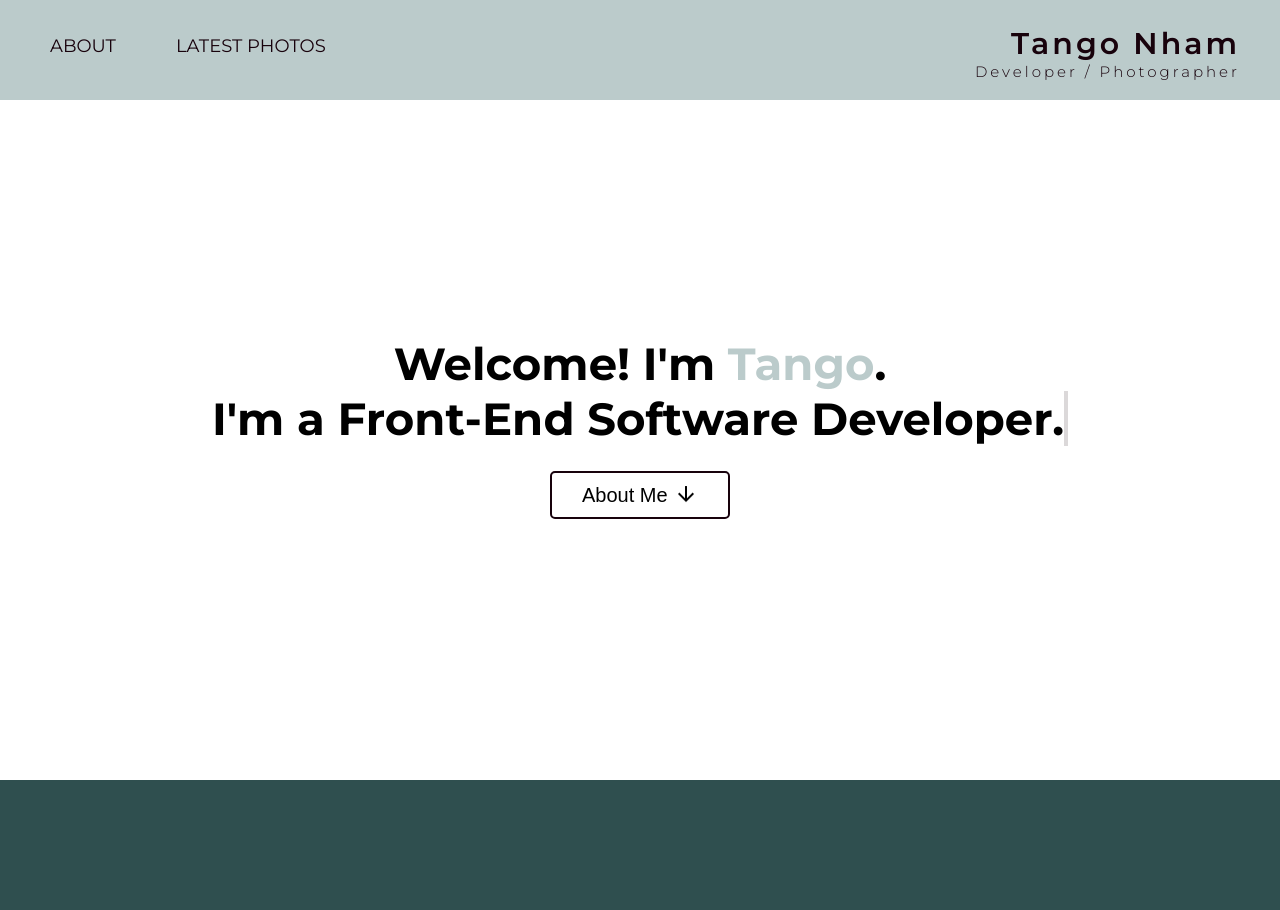
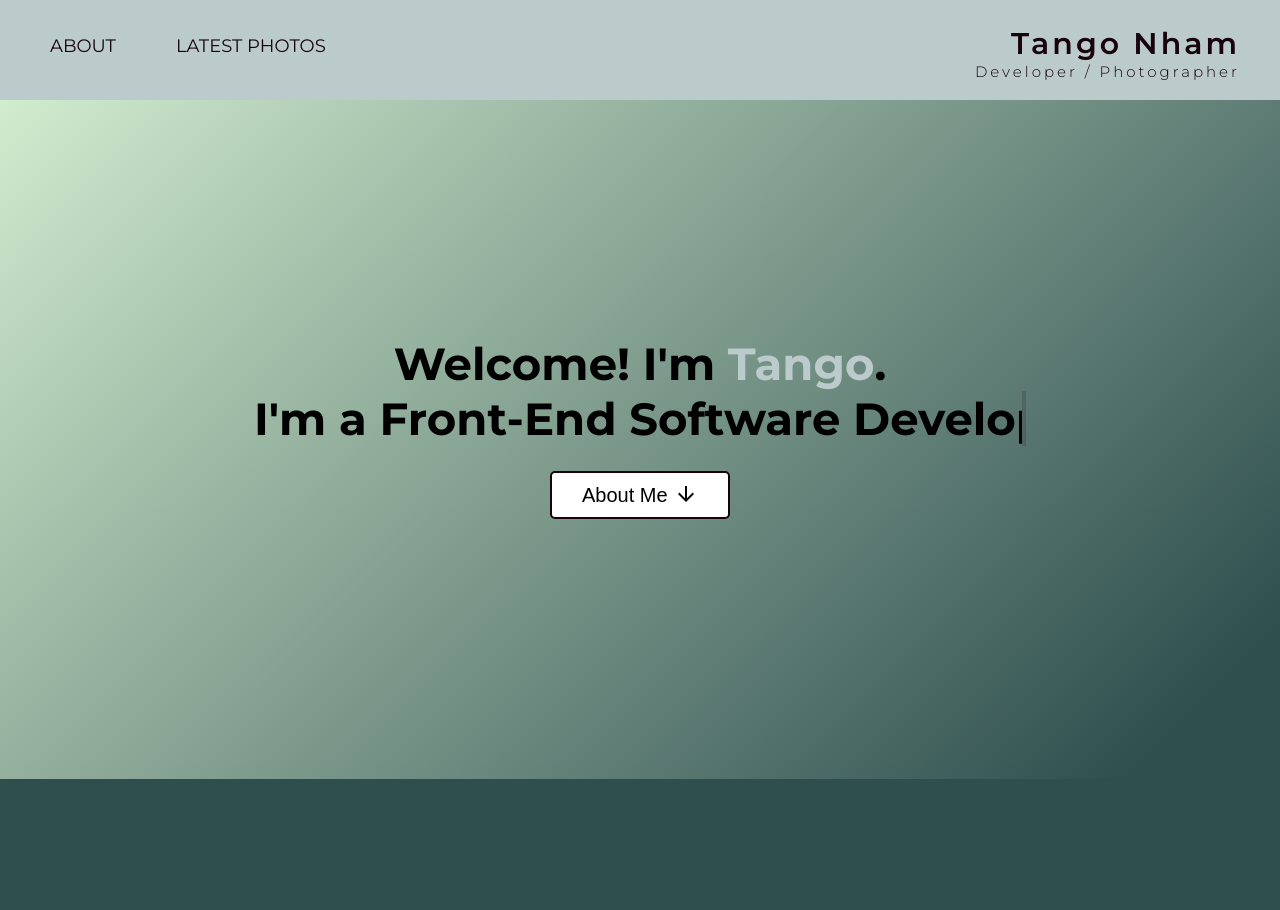
Before and after one commit to TangoCode99/react-practice, a React (Create React App) app: page /about in a window 1280 px wide. Shown: the top 910 px of the page. Built offline with nearby package versions, Linux system fonts and the light colour scheme.

Commit message:
Moving background

```diff
--- a/src/components/about.css
+++ b/src/components/about.css
@@ -11,6 +11,83 @@
   font-size: 30px;
   height: 85vh;
   align-content: center;
+  overflow: auto;
+  background: linear-gradient(
+    315deg,
+    #2F4F4F 3%,
+    #E5FFDE 38%,
+    #BBCBCB 68%,
+    #9590A8 98%
+  );
+  animation: gradient 15s ease infinite;
+  background-size: 400% auto;
+  background-attachment: fixed;
+  width: -webkit-fill-available;
+
+  .about-title {
+    margin: 0px auto;
+    width: 60vw;
+  }
+}
+
+@keyframes gradient {
+  0% {
+    background-position: 0% 0%;
+  }
+  50% {
+    background-position: 100% 100%;
+  }
+  100% {
+    background-position: 0% 0%;
+  }
+}
+
+.wave {
+  background: rgb(255 255 255 / 25%);
+  border-radius: 1000% 1000% 0 0;
+  position: fixed;
+  width: 200%;
+  height: 12em;
+  animation: wave 10s -3s linear infinite;
+  transform: translate3d(0, 0, 0);
+  opacity: 0.8;
+  bottom: 0;
+  left: 0;
+  z-index: -1;
+}
+
+.wave:nth-of-type(2) {
+  bottom: -1.25em;
+  animation: wave 18s linear reverse infinite;
+  opacity: 0.8;
+}
+
+.wave:nth-of-type(3) {
+  bottom: -2.5em;
+  animation: wave 20s -1s reverse infinite;
+  opacity: 0.9;
+}
+
+@keyframes wave {
+  2% {
+    transform: translateX(1);
+  }
+
+  25% {
+    transform: translateX(-25%);
+  }
+
+  50% {
+    transform: translateX(-50%);
+  }
+
+  75% {
+    transform: translateX(-25%);
+  }
+
+  100% {
+    transform: translateX(1);
+  }
 }
 
 .about-wrapper h2 {
@@ -52,7 +129,11 @@
 }
 
 @keyframes bounce {
-  0%, 20%, 50%, 80%, 100% {
+  0%,
+  20%,
+  50%,
+  80%,
+  100% {
     transform: translateY(0px);
   }
   40% {
@@ -91,6 +172,8 @@
   align-items: center;
   height: 100vh;
   background-color: #2f4f4f;
+  position: relative;
+  top: -5px;
 }
 
 .left-side {
--- a/src/components/about.jsx
+++ b/src/components/about.jsx
@@ -84,6 +84,9 @@ export default function About() {
     return (
         <div className="about-wrapper">
             <div className="about-header">
+                <div className="wave"></div>
+                <div className="wave"></div>
+                <div className="wave"></div>
                 <h2>Welcome! I'm <div className="name">Tango</div>.</h2>
                 <h2 className="about-title">I'm a Front-End Software Developer.</h2>
                 <button className="about-me-btn" onClick={() => { aboutMeRef.current.scrollIntoView({ block: "start", behavior: "smooth" }); }}>About Me <ArrowDownwardIcon className="bounce"/></button>
```
